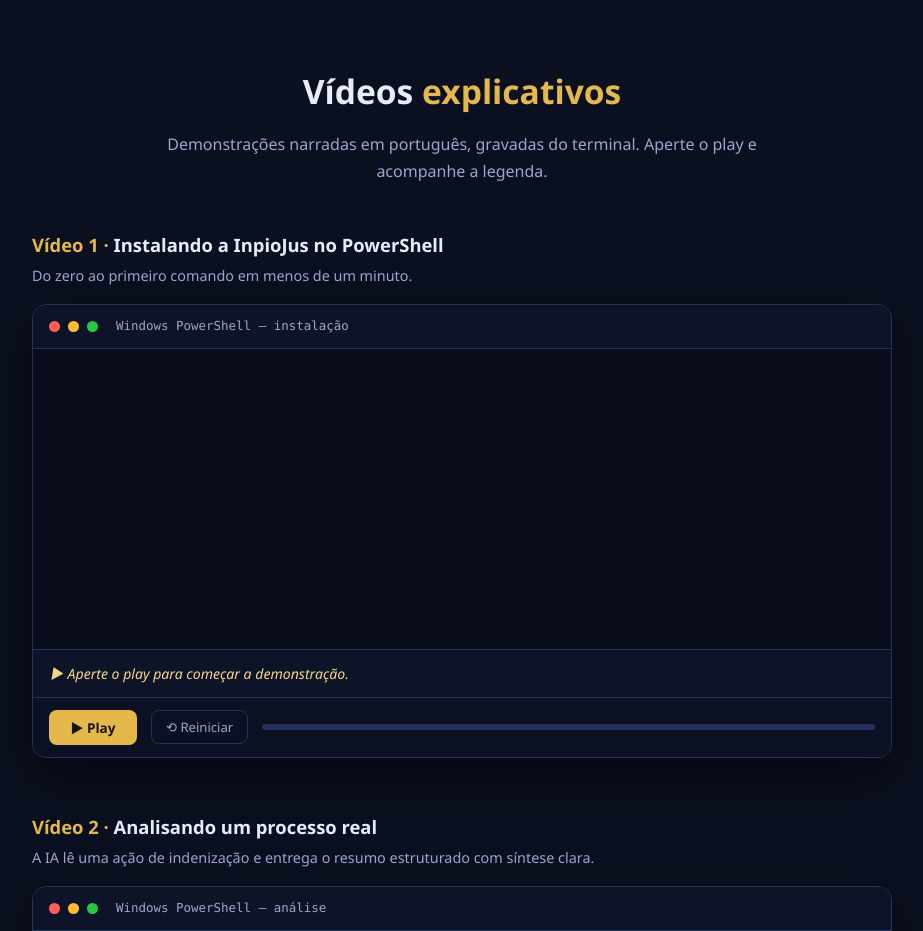
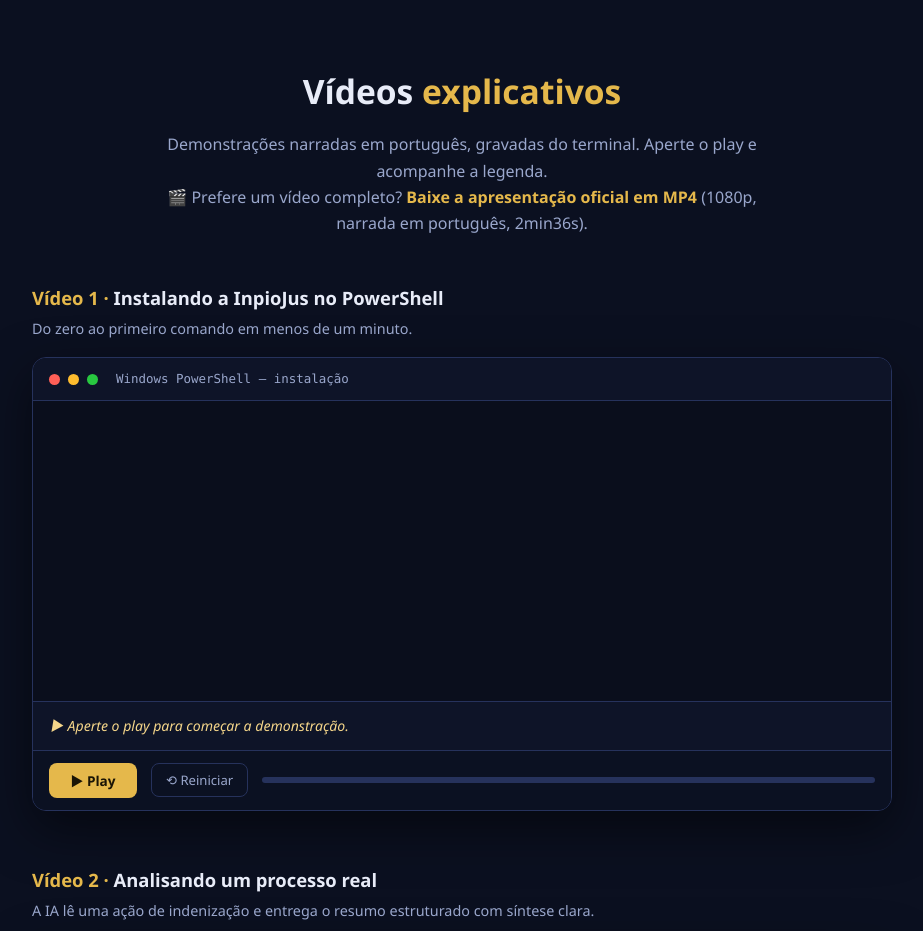
Before and after one commit to elevbit-ai/inpiojus-analitic-legal, a plain HTML site: page docs/index.html in a window 1280 px wide. Shown: the part 2280-3211 px from the top of the page, without its empty margins (178-1101 px from the left). Drawn offline with Linux system fonts and the light colour scheme.

Commit message:
Adiciona o video oficial de apresentacao (1080p, pt-BR)
Video unico em MP4 publicado no release v1.0.0, com narracao em
portugues, demonstracoes de instalacao, analise e memoria, e
creditos completos do autor. Links adicionados ao site e ao README.

```diff
--- a/docs/index.html
+++ b/docs/index.html
@@ -315,7 +315,8 @@
 <section id="videos">
   <div class="container">
     <h2 class="titulo-secao">Vídeos <span class="ouro">explicativos</span></h2>
-    <p class="desc-secao">Demonstrações narradas em português, gravadas do terminal. Aperte o play e acompanhe a legenda.</p>
+    <p class="desc-secao">Demonstrações narradas em português, gravadas do terminal. Aperte o play e acompanhe a legenda.<br>
+    🎬 Prefere um vídeo completo? <a href="https://github.com/elevbit-ai/inpiojus-analitic-legal/releases/download/v1.0.0/InpioJus-Analitic-Legal-Apresentacao.mp4"><strong>Baixe a apresentação oficial em MP4</strong></a> (1080p, narrada em português, 2min36s).</p>
 
     <div class="video-wrap">
       <div class="video-titulo"><span class="num">Vídeo 1 ·</span> Instalando a InpioJus no PowerShell</div>
```
Also changed, not shown: 1 other file.
